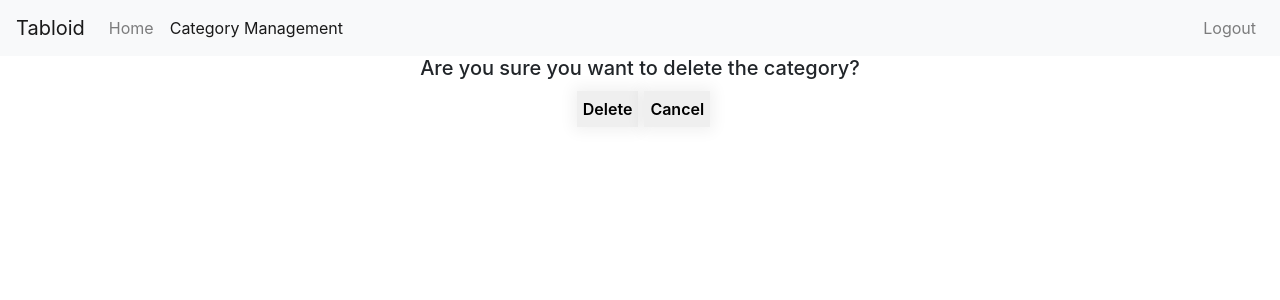
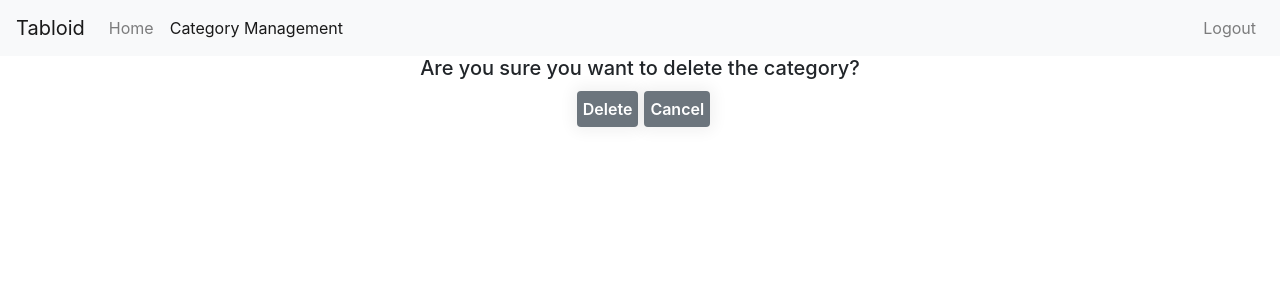
Before and after one commit to NewForce-Cohort-6/tabloidfullstack-cranberry-sauce, a React (Create React App) app in the folder Tabloid/client/: page /category/delete/1 in a window 1280 px wide. Shown: the top 300 px of the page. Built offline with nearby package versions, Linux system fonts and the light colour scheme; no server answers; sample sign-in values are in the browser's storage.

Commit message:
Button styling modification

```diff
--- a/Tabloid/client/src/components/CategoryDelete.js
+++ b/Tabloid/client/src/components/CategoryDelete.js
@@ -2,6 +2,7 @@ import React from "react";
 import { deleteCat, getCatById } from "../Managers/CategoryManager";
 import { useParams, useNavigate } from "react-router-dom";
 import { useState, useEffect } from "react";
+import Button from 'reactstrap/lib/Button';
 
 const CategoryDelete = () => {
      // Declaring a new state variable
@@ -39,14 +40,14 @@ const CategoryDelete = () => {
             <h5 >Are you sure you want to delete the {cat.name} category?</h5>
             <article style={{marginLeft: '12vw'}}>
 
-            <button style={{appearance: 'none', WebkitAppearance: 'none', width: '250', border: 'none', margin: '3px', padding: '6px', fontWeight: '600', boxShadow: '0 0 15px 4px rgba(0,0,0,0.06)' }} onClick={(event) => {
+            <Button style={{appearance: 'none', WebkitAppearance: 'none', width: '250', border: 'none', margin: '3px', padding: '6px', fontWeight: '600', boxShadow: '0 0 15px 4px rgba(0,0,0,0.06)' }} onClick={(event) => {
               // this is pulling from line 24, handleDelete
               handleDelete()
-            }}>Delete</button>
-            <button style={{appearance: 'none', WebkitAppearance: 'none', width: '250', border: 'none', margin: '3px', padding: '6px', fontWeight: '600', boxShadow: '0 0 15px 4px rgba(0,0,0,0.06)' }} onClick={(event) => {
+            }}>Delete</Button>
+            <Button style={{appearance: 'none', WebkitAppearance: 'none', width: '250', border: 'none', margin: '3px', padding: '6px', fontWeight: '600', boxShadow: '0 0 15px 4px rgba(0,0,0,0.06)' }} onClick={(event) => {
               // this is pulling from line 30, handleCancel
                 handleCancel()
-            }}>Cancel</button>
+            }}>Cancel</Button>
             </article>
             </div>
         </div>
```
